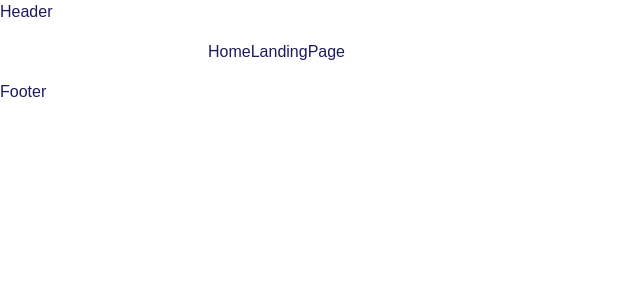
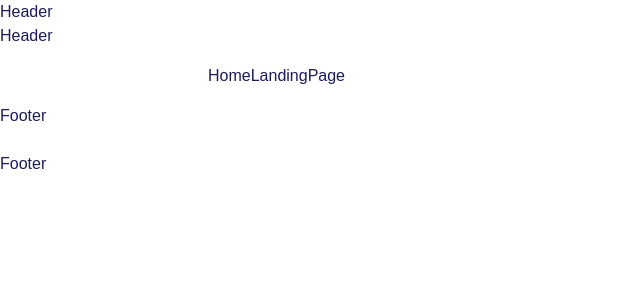
Before and after one commit to Gahramanoval301/regional-bokt, a Next.js app: page / in a window 1280 px wide. Shown: the top 300 px of the page, without its empty margins (0-640 px from the left). Built offline with nearby package versions, Linux system fonts and the light colour scheme.

Commit message:
adding Header and Footer to layout

```diff
--- a/src/app/layout.tsx
+++ b/src/app/layout.tsx
@@ -2,6 +2,8 @@ import type { Metadata } from "next";
 import localFont from "next/font/local";
 import "./globals.css";
 import { Toaster } from "react-hot-toast";
+import Header from "@/components/_common/Header";
+import Footer from "@/components/_common/Footer";
 
 const geistSans = localFont({
   src: "./fonts/GeistVF.woff",
@@ -30,7 +32,11 @@ export default function RootLayout({
         className={`${geistSans.variable} ${geistMono.variable} antialiased`}
       >
         <Toaster position="top-right" />
-        {children}
+
+        <Header />
+        <main>{children}</main>
+        <br />
+        <Footer />
       </body>
     </html>
   );
```
